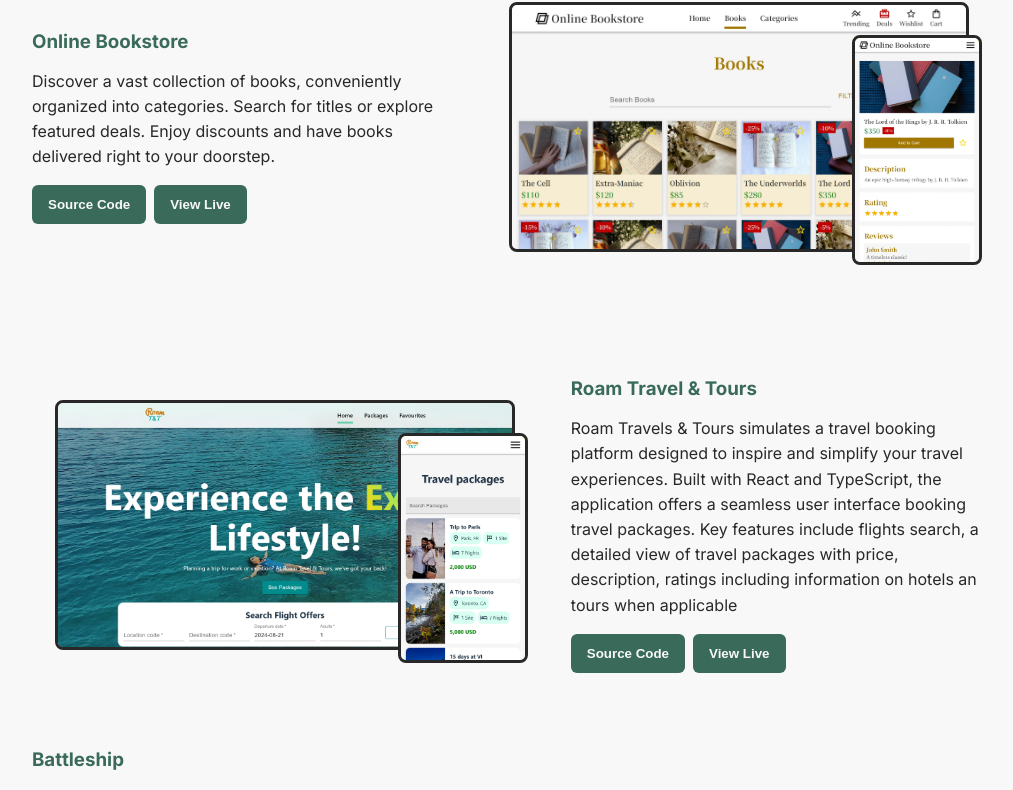
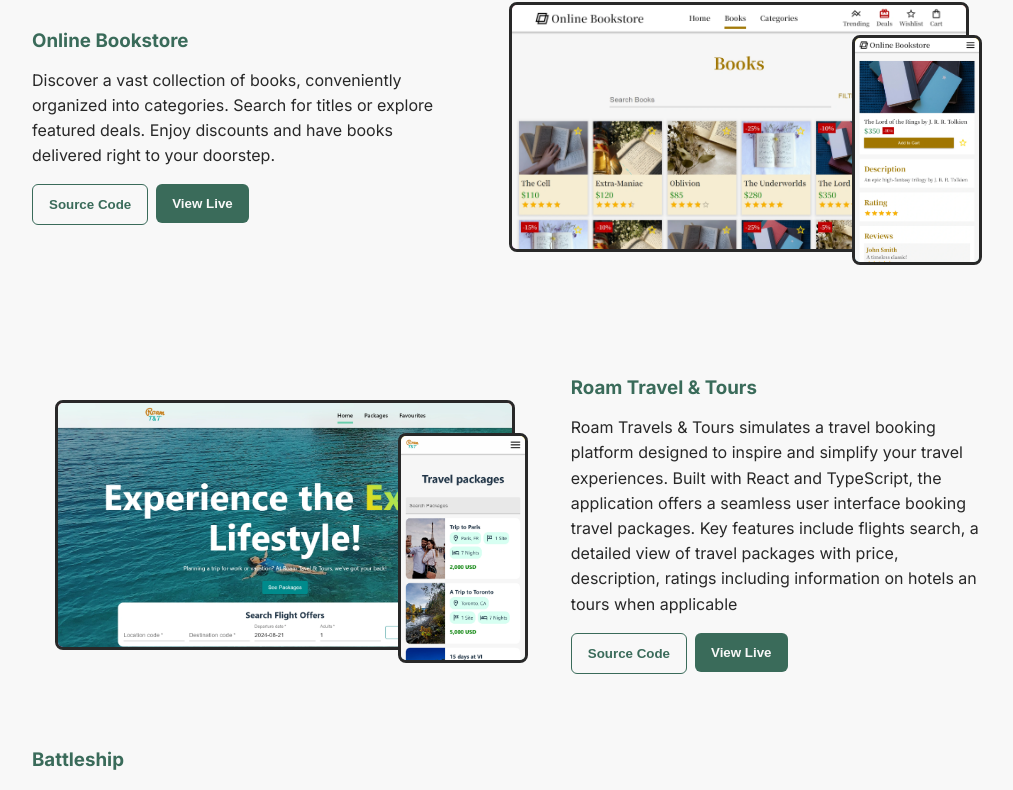
Before and after one commit to climaxmba/portfolio, a Next.js app: page / in a window 1280 px wide. Shown: the part 809-1599 px from the top of the page, without its empty margins (128-1141 px from the left). Built offline with nearby package versions, Linux system fonts and the light colour scheme.

Commit message:
Set :hover & :focus in button

```diff
--- a/src/app/components/projects/Projects.tsx
+++ b/src/app/components/projects/Projects.tsx
@@ -17,10 +17,10 @@ export default function Projects() {
               <p>{project.description}</p>
               <div className={styles.buttonsContainer}>
                 <a href={project.repository} target="_blank">
-                  <button className={styles.sourceCode}>Source Code</button>
+                  <button className="outlined" tabIndex={-1}>Source Code</button>
                 </a>
                 <a href={project.live} target="_blank">
-                  <button className={styles.viewLive}>View Live</button>
+                  <button className={styles.viewLive} tabIndex={-1}>View Live</button>
                 </a>
               </div>
             </div>
--- a/src/app/globals.scss
+++ b/src/app/globals.scss
@@ -18,11 +18,13 @@ body {
   --fgcolor: #282828;
   --bgcolor: #f8f8f8;
   --accentcolor: #3a6b5a;
+  --accentdarkcolor: #2e5648;
 
   &[data-theme-dark] {
     --fgcolor: #f8f8f8;
     --bgcolor: #282828;
     --accentcolor: #8affd8;
+    --accentdarkcolor: #7bddbc;
 
     a {
       color: #00b6b6;
@@ -57,4 +59,27 @@ button {
   border: none;
   font-weight: 600;
   cursor: pointer;
+
+  &:hover {
+    background-color: var(--accentdarkcolor);
+  }
+
+  &:active {
+    color: var(--accentcolor);
+    background-color: transparent;
+  }
 }
+
+button.outlined {
+  background-color: transparent;
+  border: 1px solid var(--accentcolor);
+  color: var(--accentcolor);
+
+  &:hover {
+    background-color: #00ffff10;
+  }
+
+  &:active {
+    border-color: transparent;
+  }
+}
```
